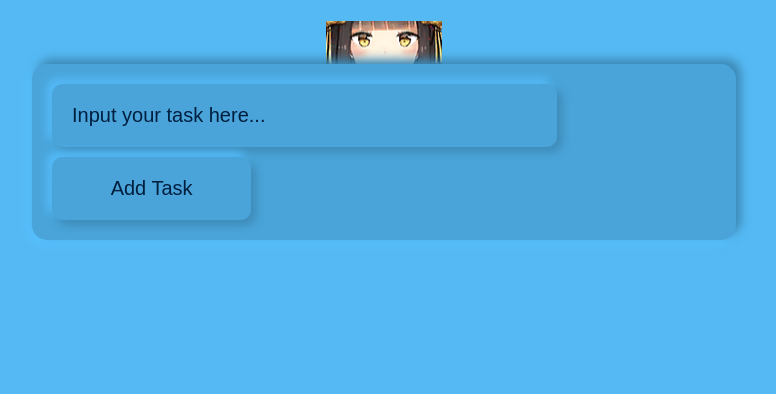
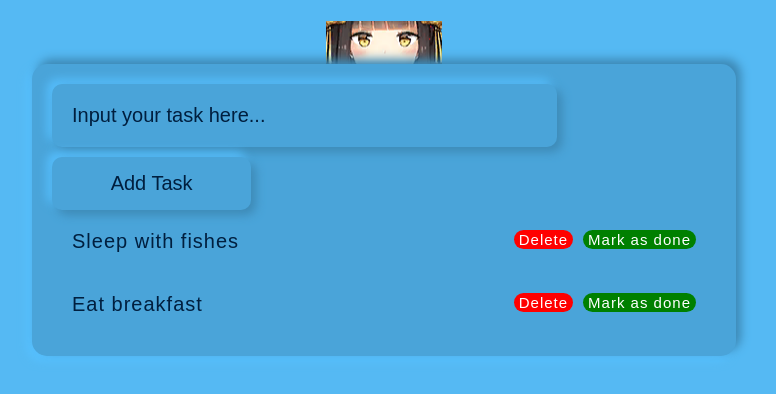
Before and after one commit to andrealfian420/react-mern-todoapp, a React (Create React App) app: page / in a window 1280 px wide. Shown: the top 394 px of the page, without its empty margins (256-1032 px from the left). Built offline with nearby package versions, Linux system fonts and the light colour scheme.

Commit message:
Created basic functionality of the element

```diff
--- a/src/App.js
+++ b/src/App.js
@@ -1,5 +1,5 @@
 import React from "react";
-import TodoComponent from "./Components/TodoComponent";
+import TodoComponent from "./components/TodoComponent";
 
 function App() {
   return (
--- a/src/Components/TodoComponent.js
+++ b/src/Components/TodoComponent.js
@@ -1,12 +1,17 @@
-import React, { useEffect } from "react";
+import React, { useState, useEffect } from "react";
 import styled from "styled-components";
+import { validateString } from "../helper/helpers";
 
 import Logo from "../assets/nagato.png";
 
 // Styled Component
 const TodoContainer = styled.div`
+  @media (min-width: 768px) {
+    width: 55%;
+  }
+
+  width: 80%;
   position: relative;
-  width: 55%;
   border-radius: 15px;
   background: #4aa4d9;
   box-shadow: 5px -5px 10px #3d88b4, -5px 5px 10px #57c0fe;
@@ -22,7 +27,7 @@ const HeaderLogo = styled.h1`
 `;
 
 const TodoForm = styled.form`
-  &::after {
+  &:after {
     margin: 0;
     content: "";
     display: block;
@@ -31,7 +36,10 @@ const TodoForm = styled.form`
 `;
 
 const TodoInput = styled.input`
-  width: 70%;
+  @media (min-width: 768px) {
+    width: 70%;
+  }
+  width: 80%;
   padding: 20px;
   border-radius: 10px;
   background: #4aa4d9;
@@ -46,34 +54,217 @@ const TodoInput = styled.input`
 `;
 
 const BtnSubmit = styled.button`
-  padding: 20px;
+  @media (min-width: 768px) {
+    width: 30%;
+  }
+
+  width: 95%;
+  padding: 15px;
   margin-top: 10px;
-  width: 30%;
   float: left;
   border-radius: 10px;
   background: #4aa4d9;
   box-shadow: 5px 5px 10px #3e8ab6, -5px -5px 10px #56befc;
+  color: #001f3f;
   border: 0;
   box-sizing: border-box;
-  color: #001f3f;
   cursor: pointer;
   font-size: 20px;
 `;
 
+const ListContainer = styled.ul`
+  list-style-type: none;
+  padding: 0;
+  margin: 0;
+`;
+
+const ListItem = styled.li`
+  width: 100%;
+  color: #001f3f;
+  padding: 20px;
+  box-sizing: border-box;
+  font-family: arial;
+  font-size: 20px;
+  cursor: pointer;
+  letter-spacing: 1px;
+`;
+
+const RemoveDone = styled.button`
+  @media (min-width: 768px) {
+    margin: 0;
+    width: 25%;
+  }
+  margin-top: 10px;
+  border-radius: 10px;
+  background: #4aa4d9;
+  box-shadow: 5px 5px 10px #3e8ab6, -5px -5px 10px #56befc;
+  color: #001f3f;
+  border: 0;
+  box-sizing: border-box;
+  cursor: pointer;
+  font-size: 20px;
+`;
+// End of Styled Components
+
 const TodoComponent = () => {
+  const [todos, setTodos] = useState([
+    {
+      id: 1,
+      task: "Sleep with fishes",
+      done: false,
+    },
+    {
+      id: 2,
+      task: "Eat breakfast",
+      done: false,
+    },
+  ]);
+
   useEffect(() => {
     console.log("todoComponent mounted !");
     document.title = "MERN Todoapp";
   }, []);
 
+  useEffect(() => {
+    const isAnyDoneTodo = todos.some((todo) => todo.done === true);
+
+    isAnyDoneTodo ? setIsAnyDoneTodo(true) : setIsAnyDoneTodo(false);
+  }, [todos]);
+
+  const [todo, setTodo] = useState(null);
+  const [isAnyDoneTodo, setIsAnyDoneTodo] = useState(false);
+
+  // change state value based on user input
+  const handleTodoInput = (e) => {
+    setTodo(e.target.value);
+  };
+
+  // Handle delete data
+  const handleTodoDelete = (id) => {
+    const newTodos = todos.filter((todo) => todo.id !== id);
+
+    setTodos([...newTodos]);
+  };
+
+  // Handle mark as done button
+  const handleMarkAsDone = (id) => {
+    const todoIndex = todos.findIndex((todo) => todo.id === id);
+    const updateTodo = [...todos];
+
+    updateTodo[todoIndex].done === true
+      ? (updateTodo[todoIndex].done = false)
+      : (updateTodo[todoIndex].done = true);
+
+    setTodos([...updateTodo]);
+  };
+
+  // Handle removing all completed todo
+  const handleRemoveDone = () => {
+    const undoneTodo = todos.filter((todo) => todo.done === false);
+
+    setTodos([...undoneTodo]);
+  };
+
+  // Handle form submit
+  const handleSubmit = (e) => {
+    e.preventDefault();
+    const validTodo = validateString(todo.trim());
+
+    if (validTodo === false) {
+      return alert("Task tidak valid");
+    }
+
+    const newTodo = {
+      id: Math.random() * 1000,
+      task: validTodo,
+      done: false,
+    };
+
+    const testing = JSON.stringify(newTodo);
+    console.log(testing);
+
+    setTodos([...todos, newTodo]);
+    setTodo(null);
+    document.getElementById("task").value = "";
+  };
+
+  const preventOpenLink = (e) => {
+    e.preventDefault();
+  };
+
+  // Template for mapping todo into html format
+  const todoItems = todos.length ? (
+    todos.map((todo) => {
+      return (
+        <ListItem
+          key={todo.id}
+          style={
+            todo.done
+              ? { textDecoration: "line-through" }
+              : { textDecoration: "none" }
+          }
+        >
+          {todo.task}
+          <a href="/" onClick={preventOpenLink}>
+            <span
+              onClick={() => handleMarkAsDone(todo.id)}
+              style={{
+                float: "right",
+                marginLeft: "10px",
+                background: "green",
+                padding: "1px 5px 1px 5px",
+                color: "white",
+                borderRadius: "10px",
+                fontSize: "15px",
+              }}
+            >
+              Mark as done
+            </span>
+          </a>
+          <a href="/" onClick={preventOpenLink}>
+            <span
+              onClick={() => handleTodoDelete(todo.id)}
+              style={{
+                float: "right",
+                marginLeft: "10px",
+                background: "red",
+                padding: "1px 5px 1px 5px",
+                color: "white",
+                borderRadius: "10px",
+                fontSize: "15px",
+              }}
+            >
+              Delete
+            </span>
+          </a>
+        </ListItem>
+      );
+    })
+  ) : (
+    <p style={{ color: "#001f3f" }}>No task present</p>
+  );
+
   return (
     <div>
       <HeaderLogo>Test</HeaderLogo>
       <TodoContainer>
-        <TodoForm>
-          <TodoInput type="text" placeholder="Input your task here..." />
-          <BtnSubmit type="submit">Add Task</BtnSubmit>
+        <TodoForm onSubmit={handleSubmit}>
+          <TodoInput
+            type="text"
+            name="task"
+            required
+            id="task"
+            placeholder="Input your task here..."
+            onChange={handleTodoInput}
+          />
+          <BtnSubmit>Add Task</BtnSubmit>
         </TodoForm>
+        <ListContainer>{todoItems}</ListContainer>
+        {isAnyDoneTodo ? (
+          <RemoveDone onClick={handleRemoveDone}>Clear done todo</RemoveDone>
+        ) : (
+          ""
+        )}
       </TodoContainer>
     </div>
   );
--- /dev/null
+++ b/src/helper/helpers.js
@@ -0,0 +1,7 @@
+export const validateString = (str) => {
+  if (str !== null && typeof str === "string" && str.length > 0) {
+    return str;
+  } else {
+    return false;
+  }
+};
```
